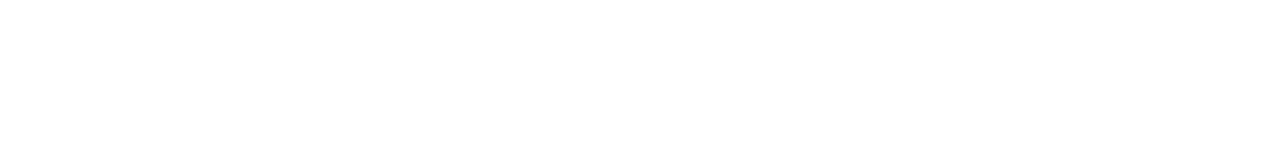
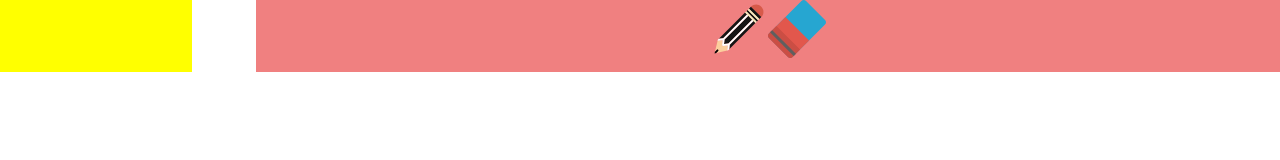
Before and after one commit to acemiestro/Whiteboard2, a website: page index.html in a window 1280 px wide. Drawn offline with Linux system fonts and the light colour scheme.

Commit message:
pencil and eraser

```diff
--- a/index.html
+++ b/index.html
@@ -1,18 +1,44 @@
 <!DOCTYPE html>
 <html lang="en">
+
 <head>
     <meta charset="UTF-8">
     <meta name="viewport" content="width=device-width, initial-scale=1.0">
     <title>Whiteboard</title>
+    <link rel="stylesheet" href="style.css">
 </head>
+
 <body>
-    <canvas class = "board"></canvas>
+    <div class="tool-bar">
+        <div class="hamburger"></div>
+        <div class="tool-panel">
+            <div class="tool">
+                <img src="./NewIcons/Black_Pencil.svg" alt="" class="tool-img" id="pencil" onclick="handleTool('pencil')">
+                <div class="tool-options"></div>
+            </div>
+
+            <div class="tool">
+                <img src="./NewIcons/Eraser.svg" alt="" class="tool-img" id="eraser" onclick="handleTool('eraser')">
+                <div class="tool-options"></div>
+            </div>
+        </div>
+    </div>
+
+    <canvas class="board"></canvas>
     <script>
         let board = document.querySelector(".board");
         board.height = window.innerHeight;
         board.width = window.innerWidth;
         let ctx = board.getContext("2d");
+
+        window.addEventListener("resize", function() {
+            board.height = window.innerHeight;
+            board.width = window.innerWidth;
+        })
     </script>
+    <script src="tools.js"></script>
     <script src="canvas.js"></script>
+
 </body>
+
 </html>
--- /dev/null
+++ b/style.css
@@ -0,0 +1,40 @@
+* {
+    box-sizing: border-box;
+}
+
+html,
+body {
+    margin: 0px;
+    padding: 0px;
+}
+
+.tool-bar {
+    height: 80px;
+    display: flex;
+    justify-content: space-between;
+}
+
+.hamburger {
+    height: 90%;
+    width: 15%;
+    background-color: yellow;
+}
+
+.tool-panel {
+    height: 90%;
+    width: 80%;
+    background-color: lightcoral;
+    display: flex;
+    justify-content: center;
+}
+
+.tool {
+    height: 90%;
+}
+
+
+/* .tool-options {} */
+
+.tool-img {
+    height: 90%;
+}
--- /dev/null
+++ b/tools.js
@@ -0,0 +1,9 @@
+ctx.lineWidth = 5;
+
+function handleTool(tool) {
+    if (tool == "pencil") {
+        ctx.strokeStyle = "black";
+    } else if (tool == "eraser") {
+        ctx.strokeStyle = "white"
+    }
+}
```
Also changed, not shown: package.json (added, +20 -0 lines), NewIcons/Black_Pencil.svg (added), NewIcons/Blue_Pencil.svg (added), NewIcons/CloseButton.svg (added), NewIcons/Download.svg (added), NewIcons/Eraser.svg (added), NewIcons/Glass.svg (added), NewIcons/MoveIcon.svg (added), NewIcons/Photo.svg (added), NewIcons/Red_Pencil.svg (added), NewIcons/Redo.svg (added), NewIcons/StickyNote.svg (added), NewIcons/Undo.svg (added), index.js (deleted).
